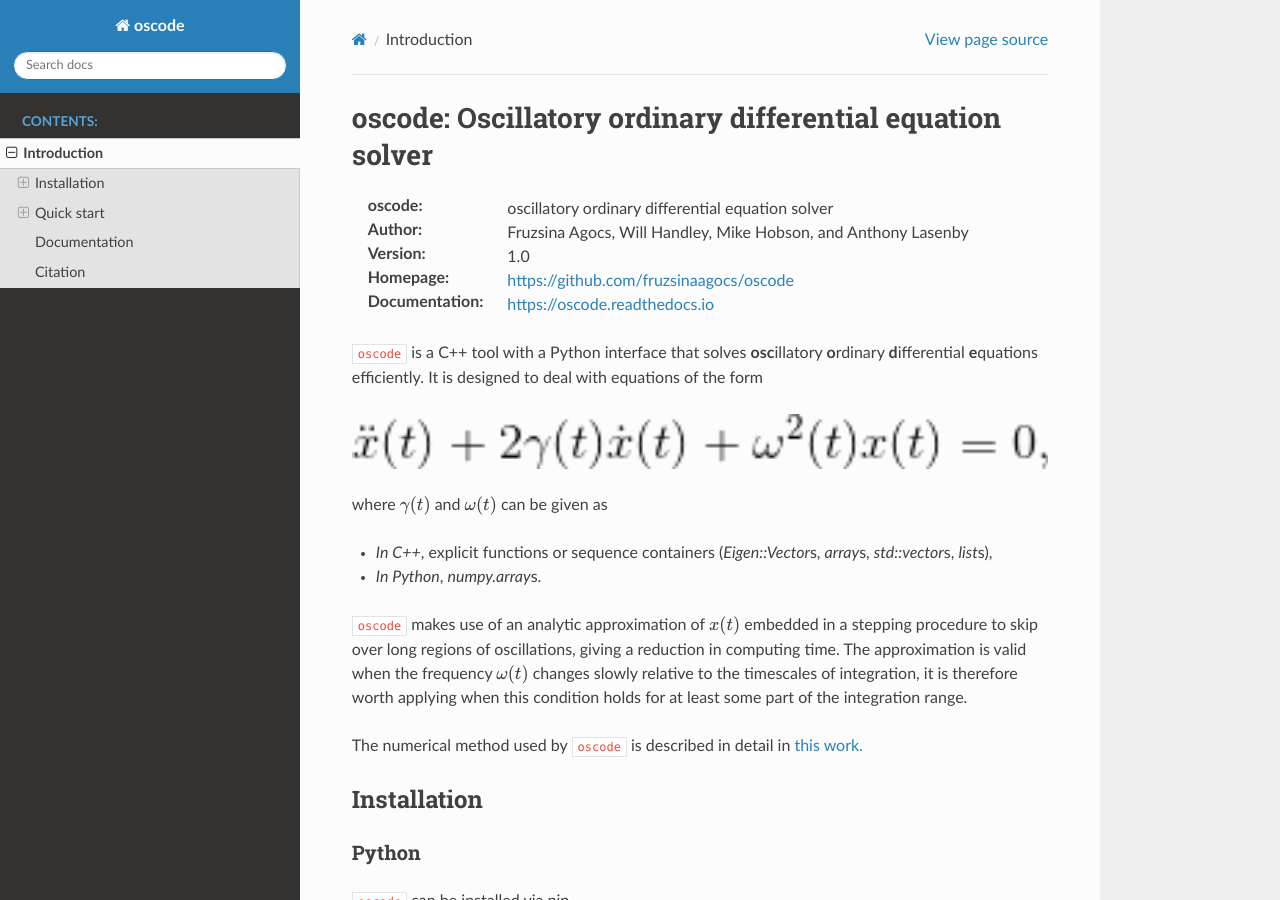
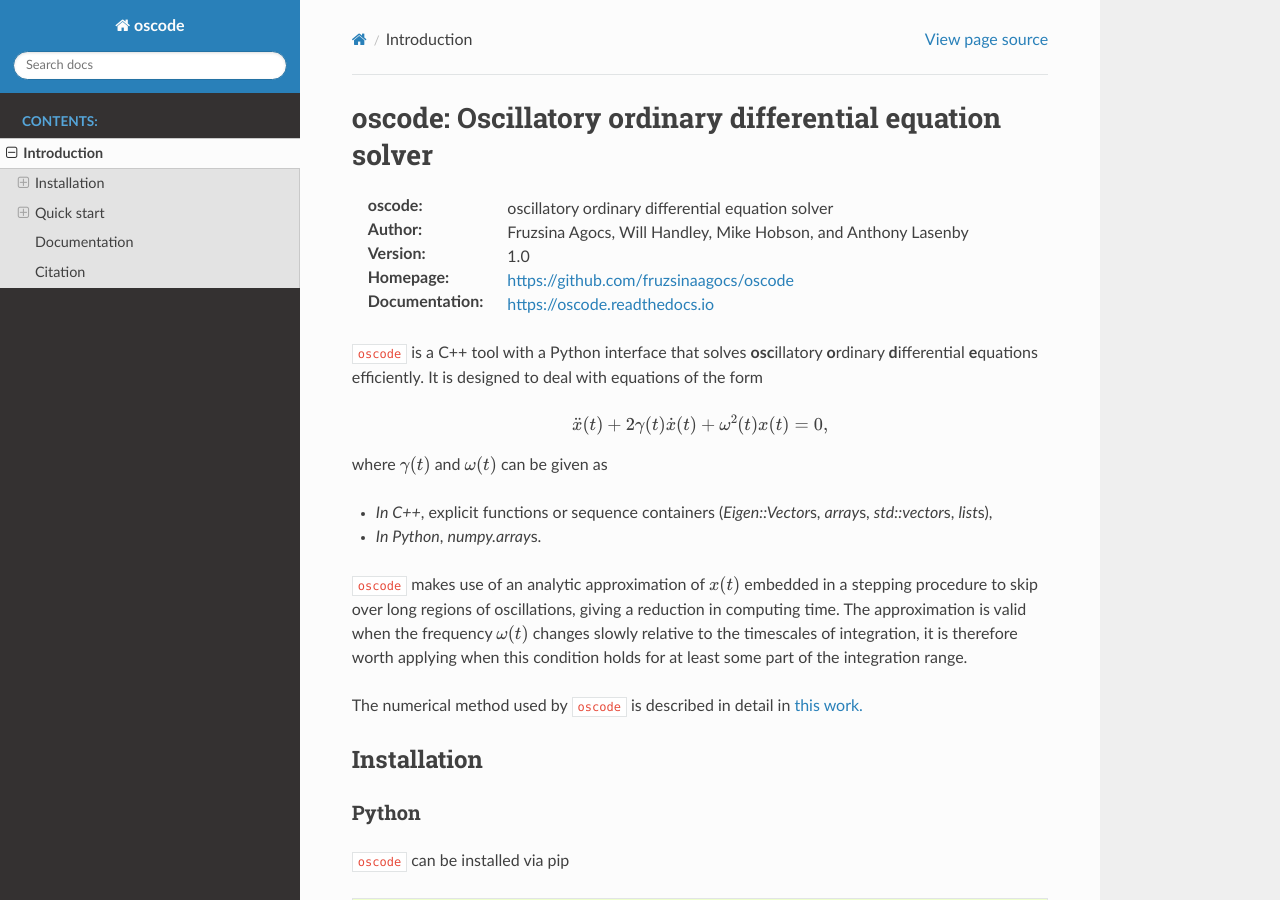
Before and after one commit to fruzsinaagocs/oscode, a Sphinx documentation site: the page built from pyoscode/docs/source/intro.rst, in a window 1280 px wide and 900 px high. Built offline with Sphinx 7.4.7 and the Read the Docs theme 2.0.0, drawn with Linux system fonts in a browser that asks for light colours; formulas are drawn with MathJax 3; pages that are not in the unit, such as notebooks, are missing from menus.

Commit message:
Changed back to mathjax for math

```diff
--- a/README.rst
+++ b/README.rst
@@ -12,9 +12,10 @@ oscode: Oscillatory ordinary differential equation solver
 **o**\rdinary **d**\ifferential **e**\quations efficiently. It is designed to
 deal with equations of the form
 
-.. image::
-    https://github.com/fruzsinaagocs/oscode/raw/master/pyoscode/images/oscillator.gif
-    :width: 800
+.. math::
+
+	\ddot{x}(t) + 2\gamma(t)\dot{x}(t) + \omega^2(t)x(t) = 0,
+
 where :math:`\gamma(t)` and :math:`\omega(t)` can be given as
 
 - *In C++*, explicit functions or sequence containers (`Eigen::Vector`\s, `array`\s,
--- a/pyoscode/docs/source/conf.py
+++ b/pyoscode/docs/source/conf.py
@@ -43,7 +43,7 @@ extensions = [
     'sphinx.ext.doctest',
     'sphinx.ext.todo',
     'sphinx.ext.coverage',
-    'sphinx.ext.imgmath',
+    'sphinx.ext.mathjax',
     'sphinx.ext.ifconfig',
     'sphinx.ext.viewcode',
     'sphinx.ext.githubpages',
```
